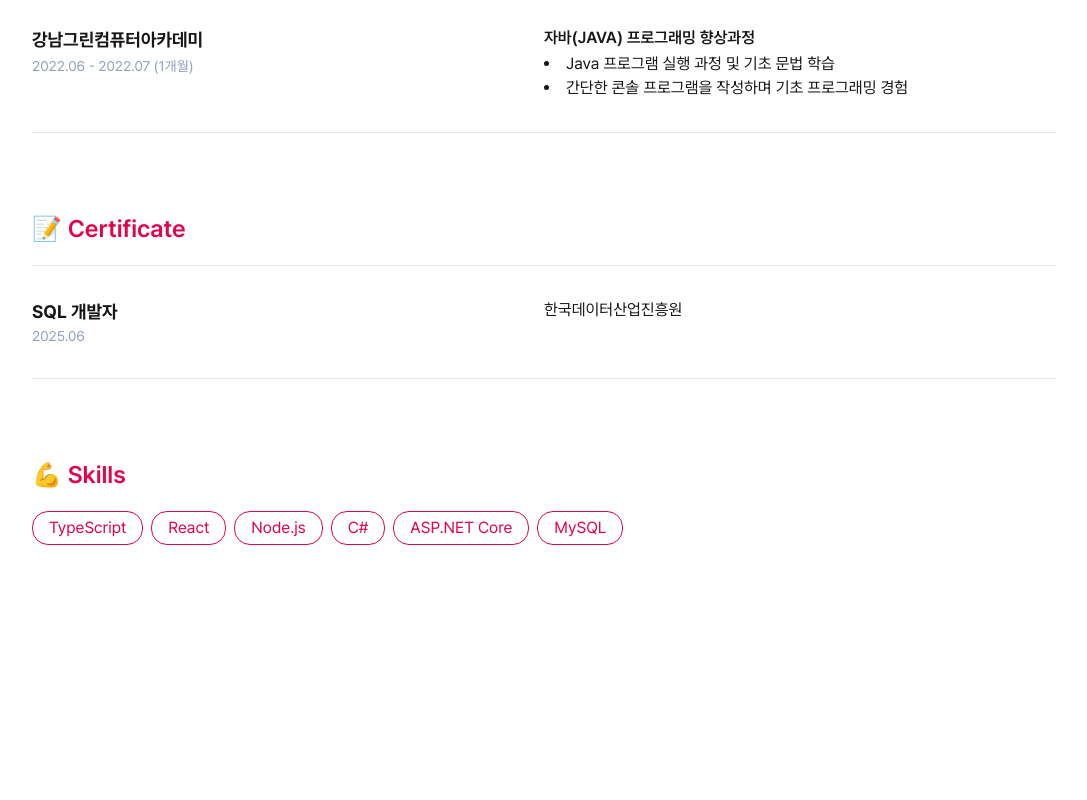
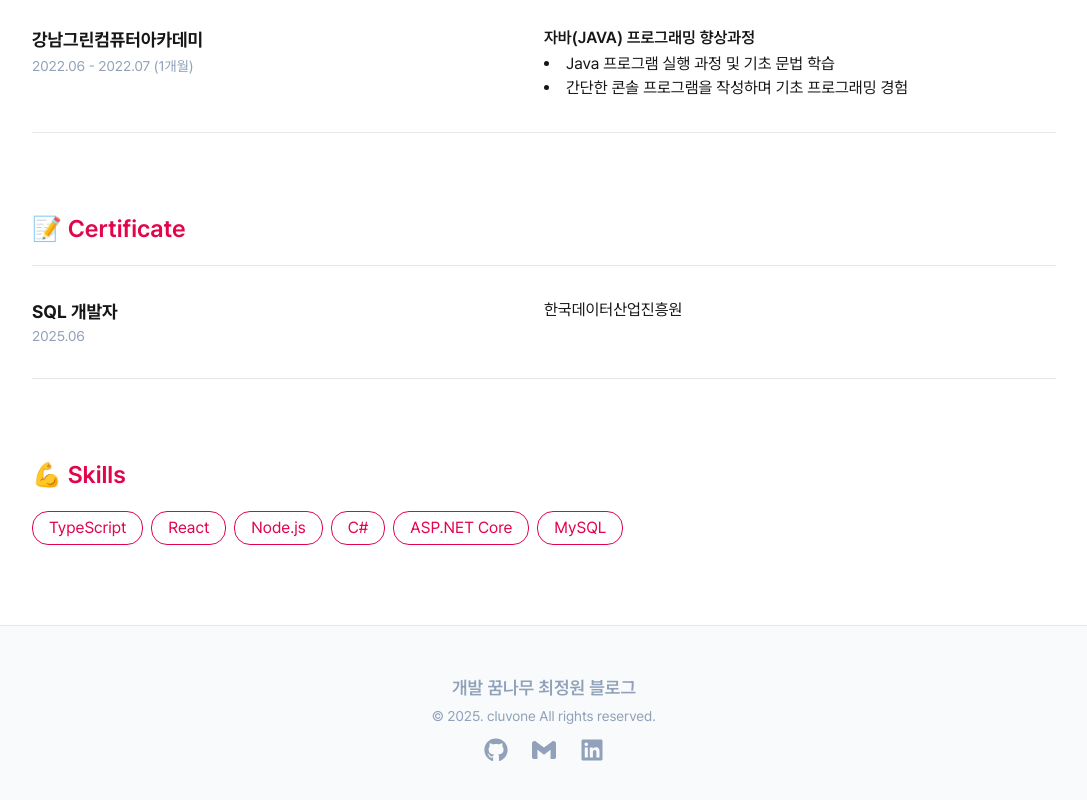
Before and after one commit to cluvone/devlog, a Next.js app: page / in a window 1280 px wide. Shown: the part 1125-1925 px from the top of the page, without its empty margins (96-1183 px from the left). Before the commit the page ends 1718 px from the top, so only its background shows below. Built offline with nearby package versions, Linux system fonts and the light colour scheme; a web font is replaced by a local one.

Commit message:
Footer 작업

```diff
--- a/src/app/layout.tsx
+++ b/src/app/layout.tsx
@@ -1,7 +1,7 @@
 import type { Metadata } from 'next';
 import localFont from 'next/font/local';
 import { Cascadia_Mono } from 'next/font/google';
-import { Header, Main } from '@/layout';
+import { Footer, Header, Main } from '@/layout';
 import './globals.css';
 
 const pretendard = localFont({
@@ -27,6 +27,7 @@ export default function RootLayout({ children }: Readonly<{ children: React.Reac
       <body className="min-h-screen">
         <Header />
         <Main>{children}</Main>
+        <Footer />
       </body>
     </html>
   );
--- a/src/app/page.tsx
+++ b/src/app/page.tsx
@@ -3,7 +3,7 @@ import { Container } from '@/layout';
 
 export default function Home() {
   return (
-    <Container className="my-12">
+    <Container>
       <div>
         <section>
           <span className="text-primary text-sm">@cluvone</span>
--- /dev/null
+++ b/src/layout/Footer.tsx
@@ -0,0 +1,26 @@
+import Link from 'next/link';
+import Container from './Container';
+import { FaGithub, FaLinkedin } from 'react-icons/fa6';
+import { SiGmail } from 'react-icons/si';
+
+export default function Footer() {
+  return (
+    <footer className="border-t border-t-gray-200 bg-slate-50 py-12 text-slate-400">
+      <Container className="mx-auto flex w-full flex-col items-center gap-y-1">
+        <div className="text-lg font-semibold">개발 꿈나무 최정원 블로그</div>
+        <div className="text-sm">© 2025. cluvone All rights reserved.</div>
+        <div className="mt-2 flex flex-wrap gap-x-6 gap-y-2">
+          <Link href="https://github.com/cluvone" target="_blank" rel="noopener noreferrer" className="transition-opacity hover:opacity-50">
+            <FaGithub size={24} />
+          </Link>
+          <Link href="mailto:cluvonee@gmail.com" className="transition-opacity hover:opacity-50">
+            <SiGmail size={24} />
+          </Link>
+          <Link href="https://www.linkedin.com/in/cluvone" target="_blank" rel="noopener noreferrer" className="transition-opacity hover:opacity-50">
+            <FaLinkedin size={24} />
+          </Link>
+        </div>
+      </Container>
+    </footer>
+  );
+}
--- a/src/layout/Main.tsx
+++ b/src/layout/Main.tsx
@@ -1,3 +1,3 @@
 export default function Main({ children }: Readonly<{ children: React.ReactNode }>) {
-  return <main className="px-8">{children}</main>;
+  return <main className="mt-12 mb-20 px-8">{children}</main>;
 }
--- a/src/layout/index.ts
+++ b/src/layout/index.ts
@@ -1,4 +1,5 @@
 export { default as Header } from './Header';
+export { default as Menu } from './Menu';
 export { default as Main } from './Main';
-export { default as Menu } from './Menu';
 export { default as Container } from './Container';
+export { default as Footer } from './Footer';
```
